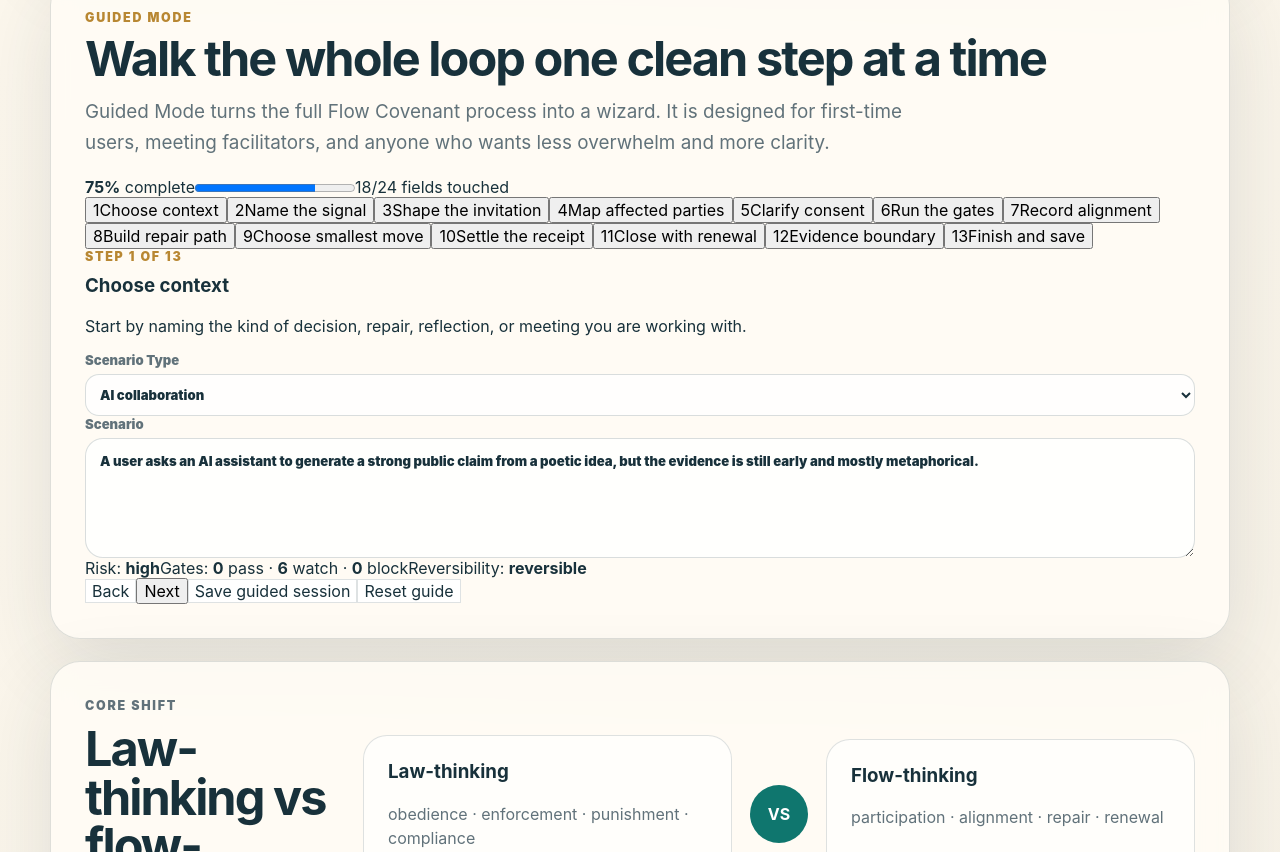
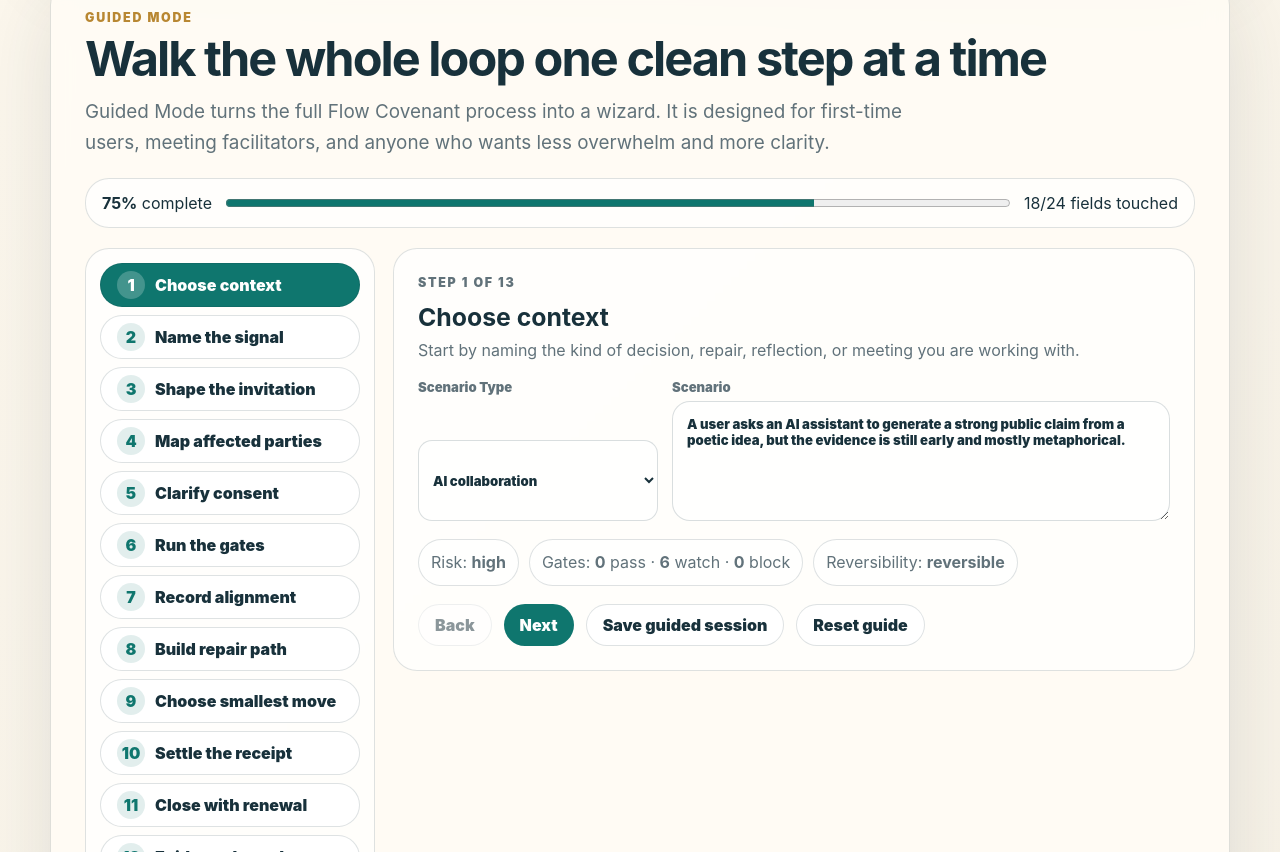
Before and after one commit to MichaelWave369/flow-covenant-runtime, a React (Vite) app: page / in a window 1280 px wide. Shown: the part 1328-2180 px from the top of the page. Built offline with nearby package versions, Linux system fonts and the light colour scheme.

Commit message:
Style guided mode v0.6

```diff
--- a/src/styles.css
+++ b/src/styles.css
@@ -23,6 +23,7 @@ body {
 }
 button, textarea, input, select { font: inherit; }
 button { cursor: pointer; }
+button:disabled { cursor: not-allowed; opacity: .5; transform: none !important; }
 main { width: min(1180px, calc(100% - 32px)); margin: 0 auto; padding: 28px 0 48px; }
 .toast { position: fixed; right: 24px; top: 24px; z-index: 10; padding: 14px 18px; border-radius: 999px; background: #122932; color: #eafff8; box-shadow: var(--shadow); font-weight: 900; }
 .hero { display: grid; grid-template-columns: minmax(0, 1fr) 360px; gap: 22px; padding: 44px; border: 1px solid var(--line); border-radius: 34px; background: linear-gradient(135deg, rgba(255, 252, 245, 0.94), rgba(236, 248, 244, 0.86)); box-shadow: var(--shadow); }
@@ -32,11 +33,11 @@ h1 { max-width: 850px; margin-bottom: 18px; font-size: clamp(2.8rem, 7vw, 5.8rem
 h2 { margin-bottom: 12px; font-size: clamp(1.8rem, 3.8vw, 3.1rem); line-height: 1; letter-spacing: -0.04em; }
 .lead, .sectionLead { max-width: 820px; color: var(--muted); font-size: 1.18rem; line-height: 1.65; }
 .formula { width: fit-content; max-width: 100%; margin: 24px 0; padding: 16px 20px; border: 1px solid rgba(184, 135, 50, 0.42); border-radius: 999px; background: rgba(255, 255, 255, 0.72); color: #5f4218; font-weight: 900; }
-.actions, .practiceActions, .repairToolbar, .libraryActions { display: flex; gap: 12px; flex-wrap: wrap; }
+.actions, .practiceActions, .repairToolbar, .libraryActions, .guidedNav { display: flex; gap: 12px; flex-wrap: wrap; }
 a, button { transition: transform 0.16s ease, box-shadow 0.16s ease, background 0.16s ease; }
 button:hover, a:hover { transform: translateY(-1px); }
-.actions a, .receipt button, .shareBox button, .libraryActions button, .savedItem button, .repairToolbar button, .practiceActions button, .cardDeck button { display: inline-flex; align-items: center; justify-content: center; min-height: 42px; padding: 0 16px; border-radius: 999px; background: var(--teal); color: #fff; text-decoration: none; font-weight: 900; border: 0; }
-.secondary, .actions a:nth-child(even), .receipt button:nth-child(n+3), .shareBox button.secondary, .savedItem button.secondary, .repairToolbar button.secondary, .practiceActions button.secondary, .cardDeck button.secondary { background: #fff !important; color: var(--ink) !important; border: 1px solid var(--line) !important; }
+.actions a, .receipt button, .shareBox button, .libraryActions button, .savedItem button, .repairToolbar button, .practiceActions button, .cardDeck button, .guidedNav button, .guidedRail button { display: inline-flex; align-items: center; justify-content: center; min-height: 42px; padding: 0 16px; border-radius: 999px; background: var(--teal); color: #fff; text-decoration: none; font-weight: 900; border: 0; }
+.secondary, .actions a:nth-child(even), .receipt button:nth-child(n+3), .shareBox button.secondary, .savedItem button.secondary, .repairToolbar button.secondary, .practiceActions button.secondary, .cardDeck button.secondary, .guidedNav button.secondary { background: #fff !important; color: var(--ink) !important; border: 1px solid var(--line) !important; }
 .danger { background: #7f1d1d !important; color: #fff !important; }
 .boundary { align-self: end; padding: 22px; border: 1px solid rgba(184, 135, 50, 0.35); border-radius: 24px; background: rgba(255, 250, 240, 0.84); }
 .boundary b { color: var(--gold); text-transform: uppercase; letter-spacing: 0.1em; font-size: 0.8rem; }
@@ -44,12 +45,28 @@ button:hover, a:hover { transform: translateY(-1px); }
 .panel { margin-top: 22px; padding: 34px; border: 1px solid var(--line); border-radius: 30px; background: var(--panel); box-shadow: var(--shadow); backdrop-filter: blur(12px); }
 .manifestoGrid, .practiceGrid { display: grid; grid-template-columns: repeat(4, minmax(0, 1fr)); gap: 14px; margin-top: 22px; }
 .practiceGrid { grid-template-columns: minmax(0, 0.9fr) minmax(0, 1.1fr); }
-.manifestoGrid article, .shift article, .stepCard, .paths article, .risk, .gates article, .receipt, .shareBox, .gateSummary, .libraryGrid article, .savedItem, .reversibility, .practiceGrid article, .cardDeck article { border: 1px solid var(--line); border-radius: 24px; background: rgba(255, 255, 255, 0.65); }
+.manifestoGrid article, .shift article, .stepCard, .paths article, .risk, .gates article, .receipt, .shareBox, .gateSummary, .libraryGrid article, .savedItem, .reversibility, .practiceGrid article, .cardDeck article, .guidedCard, .guidedRail, .guidedProgress { border: 1px solid var(--line); border-radius: 24px; background: rgba(255, 255, 255, 0.65); }
 .manifestoGrid article, .practiceGrid article, .cardDeck article { padding: 22px; }
-.manifestoGrid p, .shift p, .paths li, .risk li, .gates p, .empty, small, .timeline span, .cardDeck p, .practiceGrid li { color: var(--muted); line-height: 1.55; }
+.manifestoGrid p, .shift p, .paths li, .risk li, .gates p, .empty, small, .timeline span, .cardDeck p, .practiceGrid li, .guidedCard p, .guidedMeta span { color: var(--muted); line-height: 1.55; }
 .shift { display: grid; grid-template-columns: 260px 1fr auto 1fr; gap: 18px; align-items: center; }
 .shift article { min-height: 150px; padding: 24px; }
 .vs { display: grid; place-items: center; width: 58px; height: 58px; border-radius: 50%; background: var(--teal); color: #fff; }
+.guidedProgress { display: grid; grid-template-columns: auto minmax(0, 1fr) auto; gap: 14px; align-items: center; margin: 20px 0; padding: 14px 16px; }
+.guidedProgress progress { width: 100%; height: 16px; accent-color: var(--teal); }
+.guidedLayout { display: grid; grid-template-columns: 290px minmax(0, 1fr); gap: 18px; align-items: start; }
+.guidedRail { display: grid; gap: 8px; padding: 14px; position: sticky; top: 16px; }
+.guidedRail button { justify-content: flex-start; gap: 10px; min-height: 44px; background: #fff; color: var(--ink); border: 1px solid var(--line); }
+.guidedRail button.active { background: var(--teal); color: #fff; }
+.guidedRail span { display: grid; place-items: center; width: 28px; height: 28px; border-radius: 50%; background: rgba(15,118,110,.12); color: var(--teal); }
+.guidedRail button.active span { background: rgba(255,255,255,.22); color: #fff; }
+.guidedCard { padding: 24px; }
+.guidedCard h3 { font-size: 1.55rem; margin-bottom: 6px; }
+.guidedEditor { display: grid; grid-template-columns: 240px minmax(0, 1fr); gap: 14px; margin: 16px 0; }
+.guidedEditor.three { grid-template-columns: repeat(3, minmax(0, 1fr)); }
+.guidedQuestion { margin: 16px 0; font-size: 1rem; text-transform: none; color: var(--ink); }
+.guidedMeta { display: flex; flex-wrap: wrap; gap: 10px; margin: 18px 0; }
+.guidedMeta span { padding: 10px 12px; border-radius: 999px; background: rgba(255,255,255,.72); border: 1px solid var(--line); }
+.guidedFinish { margin: 16px 0; padding: 18px; border-radius: 22px; background: rgba(240,253,250,.68); border: 1px solid rgba(15,118,110,.22); }
 .loopGrid { display: grid; grid-template-columns: minmax(0, 1fr) 390px; gap: 22px; align-items: center; }
 .loopDiagram { position: relative; width: min(100%, 560px); aspect-ratio: 1; margin: 10px auto 4px; border-radius: 50%; background: radial-gradient(circle, rgba(255,255,255,.98) 0 28%, rgba(15,118,110,.08) 29% 43%, rgba(184,135,50,.12) 44% 45%, transparent 46%); }
 .loopRing { position: absolute; inset: 16%; border: 2px dashed rgba(15, 118, 110, 0.38); border-radius: 50%; }
@@ -113,9 +130,9 @@ select, input { width: 100%; min-height: 42px; border: 1px solid rgba(24,49,59,.
 .savedItem button { min-height: 34px; padding: 0 12px; font-size: .82rem; }
 footer { display: flex; justify-content: space-between; gap: 18px; margin-top: 22px; padding: 24px 10px; color: var(--muted); }
 @media (max-width: 980px) {
-  .hero, .shift, .loopGrid, .receiptLayout, .gates article, footer, .scenarioEditor, .shareBox, .libraryGrid, .repairLayout, .practiceGrid { grid-template-columns: 1fr; }
+  .hero, .shift, .loopGrid, .receiptLayout, .gates article, footer, .scenarioEditor, .shareBox, .libraryGrid, .repairLayout, .practiceGrid, .guidedLayout, .guidedEditor, .guidedEditor.three, .guidedProgress { grid-template-columns: 1fr; }
   .loopButtons, .samples, .fields, .manifestoGrid, .cardDeck { grid-template-columns: repeat(2, minmax(0, 1fr)); }
-  .receipt, .reversibility { position: static; }
+  .receipt, .reversibility, .guidedRail { position: static; }
   .loopDiagram { max-width: 460px; }
   .loopNode { width: 104px; }
 }
@@ -130,6 +147,6 @@ footer { display: flex; justify-content: space-between; gap: 18px; margin-top: 2
   body { background: #fff; }
   main { width: 100%; padding: 0; }
   .hero, .panel { box-shadow: none; break-inside: avoid; border-color: #ccc; }
-  .actions, .shareBox, .libraryActions, .receipt, .toast { display: none !important; }
+  .actions, .shareBox, .libraryActions, .receipt, .toast, .guidedRail, .guidedNav { display: none !important; }
   .panel { margin-top: 12px; }
 }
```
